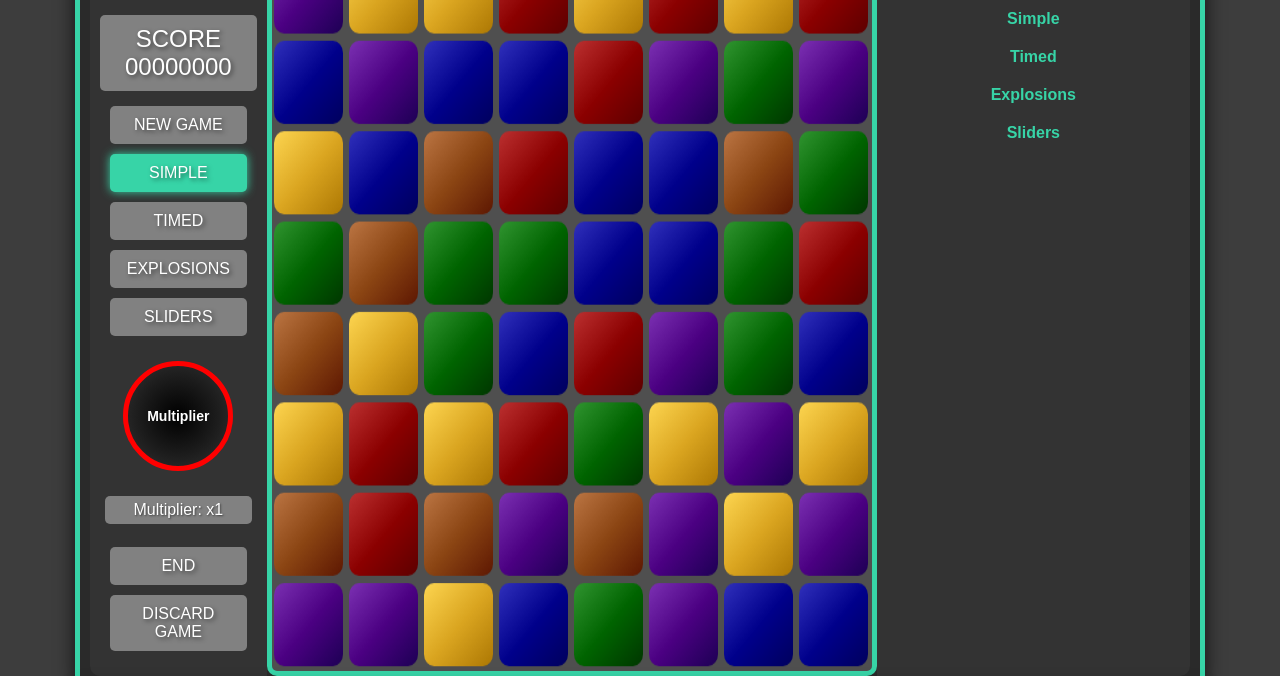
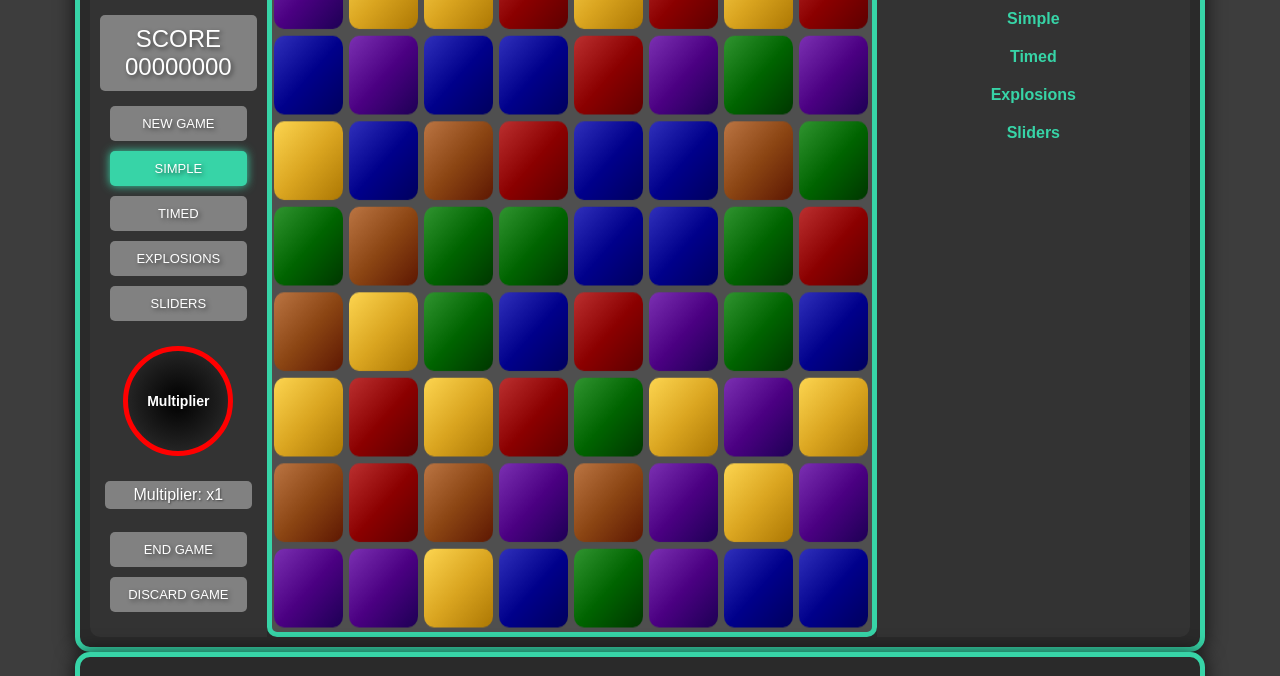
Before and after one commit to ItsChasesHub/BlockMasterOnline, a website: page client/blockmaster.html in a window 1280 px wide. Shown: the part 85-761 px from the top of the page. Drawn offline with Linux system fonts and the light colour scheme; no server answers.

Commit message:
Font Size for Button Changed
- Adjusted Text and Font Size for One Line Display

```diff
--- a/client/blockmaster.css
+++ b/client/blockmaster.css
@@ -88,10 +88,11 @@ body {
     margin: 5px 0;
     border: none;
     border-radius: 5px;
-    font-size: 16px;
+    font-size: 13px;
     cursor: pointer;
     width: 100%;
     text-align: center;
+    size: 10%;
     text-shadow: 2px 2px 4px rgba(0, 0, 0, 0.5);
 }
 
--- a/client/blockmaster.html
+++ b/client/blockmaster.html
@@ -21,7 +21,7 @@
           <div class="upgrade-circle">Multiplier</div>
           <div id="bonusMultiplier">Multiplier: x1</div>
           <br>
-          <button class="button" id="endGameBtn">END</button>
+          <button class="button" id="endGameBtn">END GAME</button>
           <button class="button" id="discardGameBtn">DISCARD GAME</button>
         </div>
         <canvas id="gameCanvas" width="600" height="600"></canvas>
```
